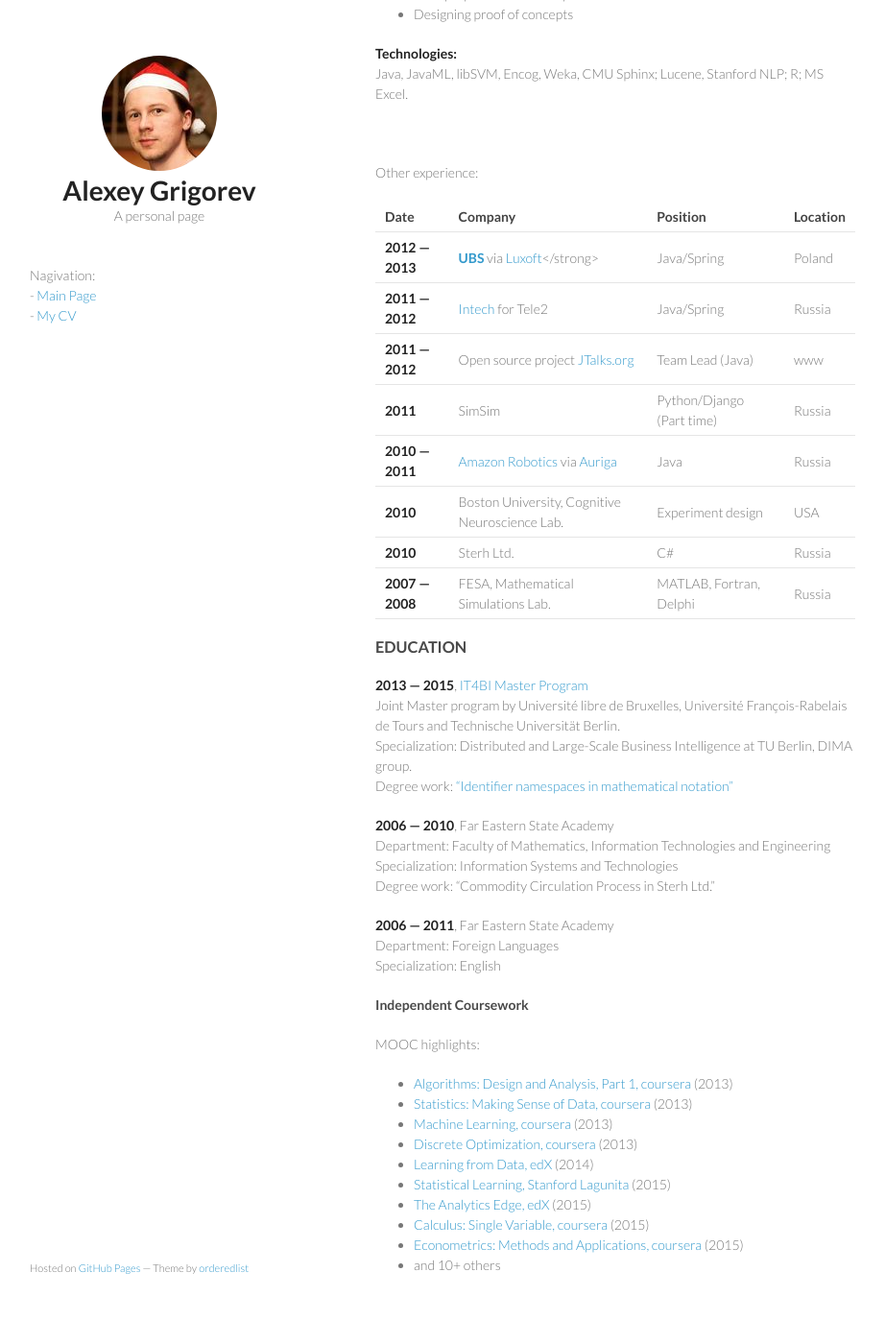
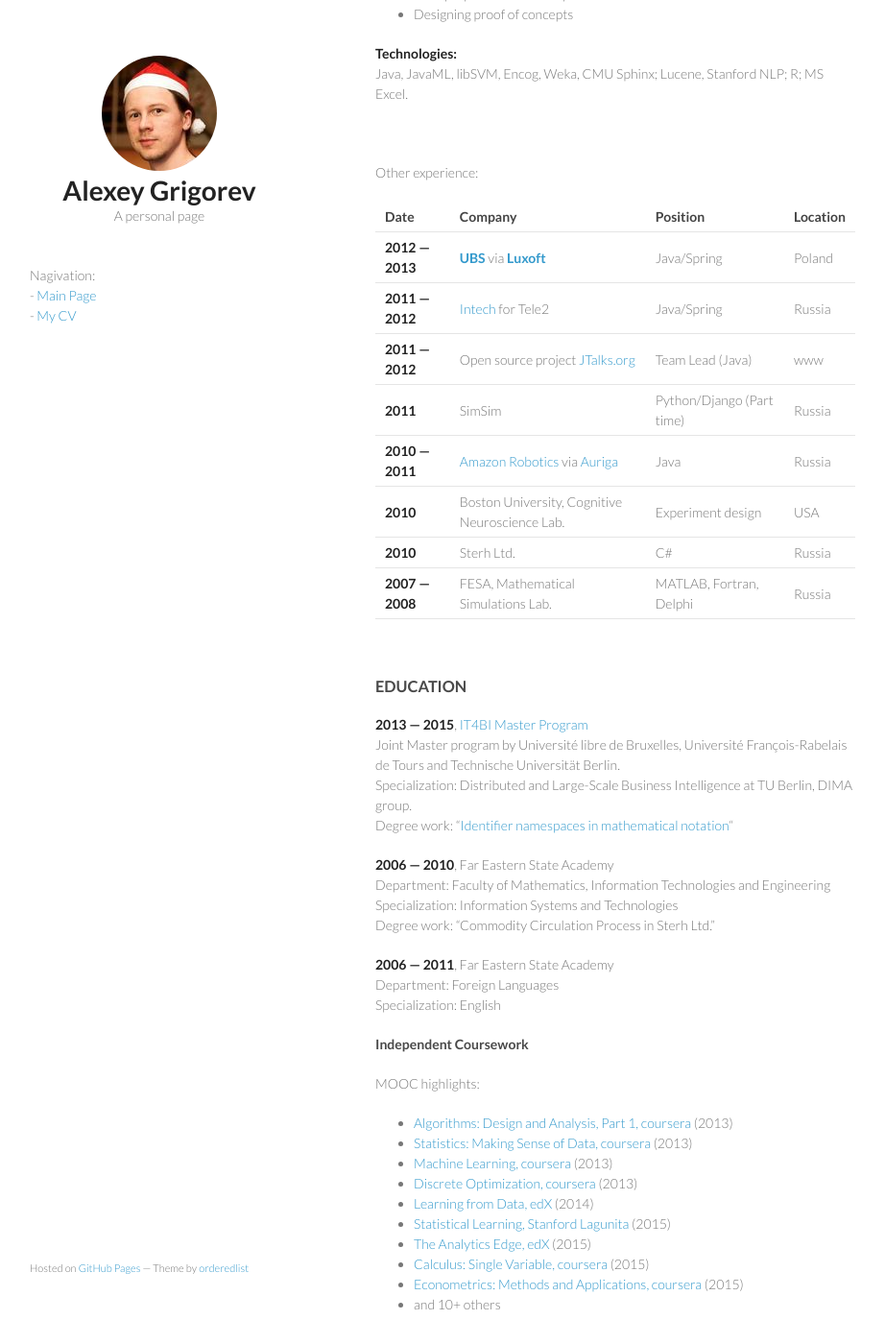
Before and after one commit to alexeygrigorev/alexeygrigorev.github.io, a Jekyll site: the page built from cv.md, in a window 1280 px wide and 1400 px high, scrolled down 1205 px. Shown: the whole window at 96% size, without its empty margins (179-1101 px from the left). Built offline with Jekyll 4.4.1, drawn with Linux system fonts in a browser that asks for light colours.

Commit message:
Update cv.md

```diff
--- a/cv.md
+++ b/cv.md
@@ -73,7 +73,6 @@ A series of small projects in voice recognition, text processing, cluster analys
 Java, JavaML, libSVM, Encog, Weka, CMU Sphinx; Lucene, Stanford NLP; R; MS Excel.
 
 
-
 &nbsp;
 
 Other experience:
@@ -87,7 +86,7 @@ Other experience:
   </tr>
   <tr>
     <td><strong>2012 &mdash; 2013</strong></td>
-    <td><strong><a href="http://www.ubs.com/">UBS</a></strong> via <a href="http://www.luxoft.com/">Luxoft</a></strong></td>
+    <td><strong><a href="http://www.ubs.com/">UBS</a></strong> via <strong><a href="http://www.luxoft.com/">Luxoft</a></strong></td>
     <td>Java/Spring</td>
     <td>Poland</td>
   </tr>
@@ -135,6 +134,8 @@ Other experience:
   </tr>
 </table>
 
+&nbsp;
+
 
 ### EDUCATION
 
@@ -142,7 +143,7 @@ Other experience:
 Joint Master program by Université libre de Bruxelles, Université François-Rabelais de Tours and
 Technische Universität Berlin.<br/>
 Specialization: Distributed and Large-Scale Business Intelligence at TU Berlin, DIMA group.<br/>
-Degree work: ["Identifier namespaces in mathematical notation"](http://arxiv.org/abs/1601.03354)<br/>
+Degree work: "[Identifier namespaces in mathematical notation](http://arxiv.org/abs/1601.03354)"<br/>
 
 **2006 &mdash; 2010**, Far Eastern State Academy<br/>
 Department: Faculty of Mathematics, Information Technologies and Engineering<br/>
```
